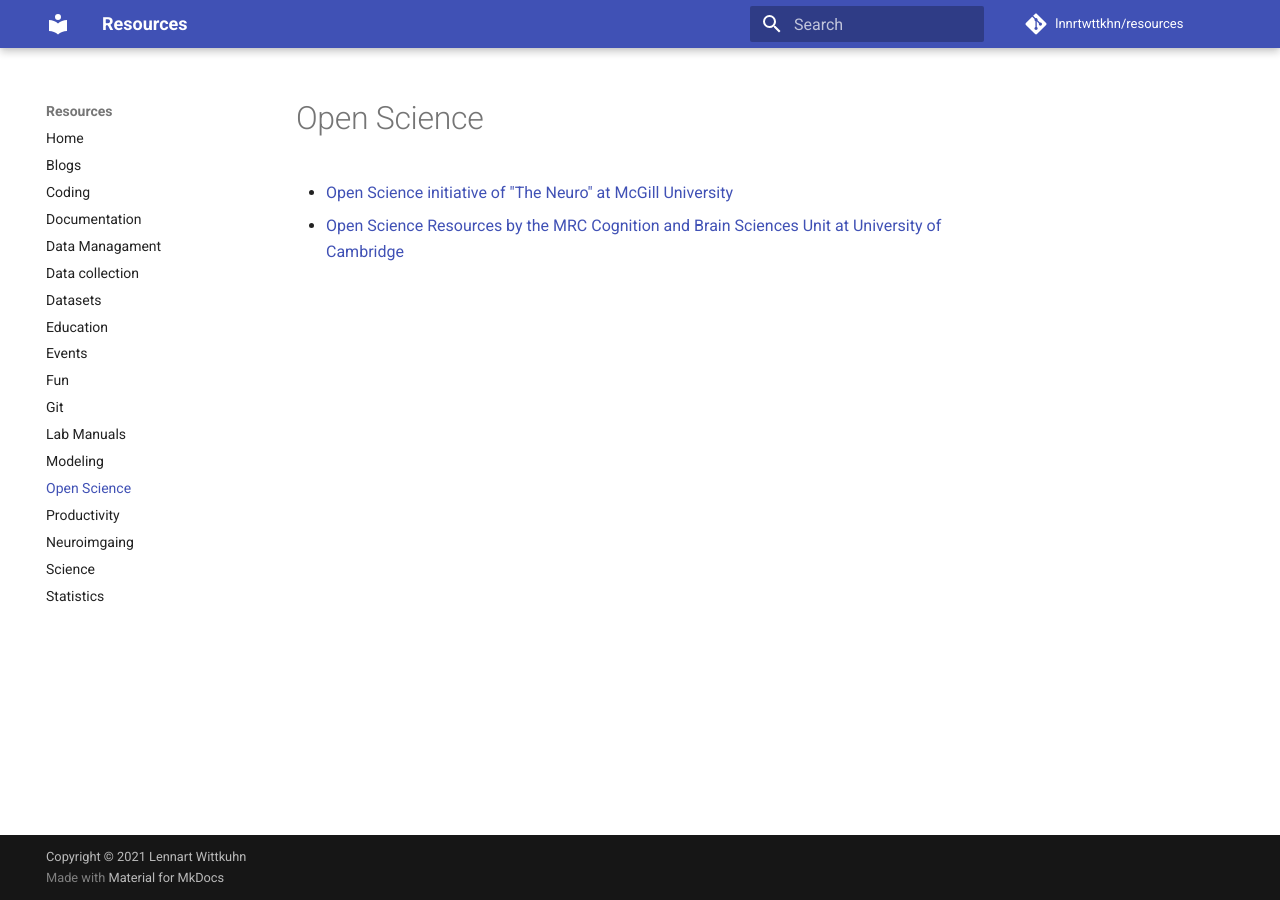
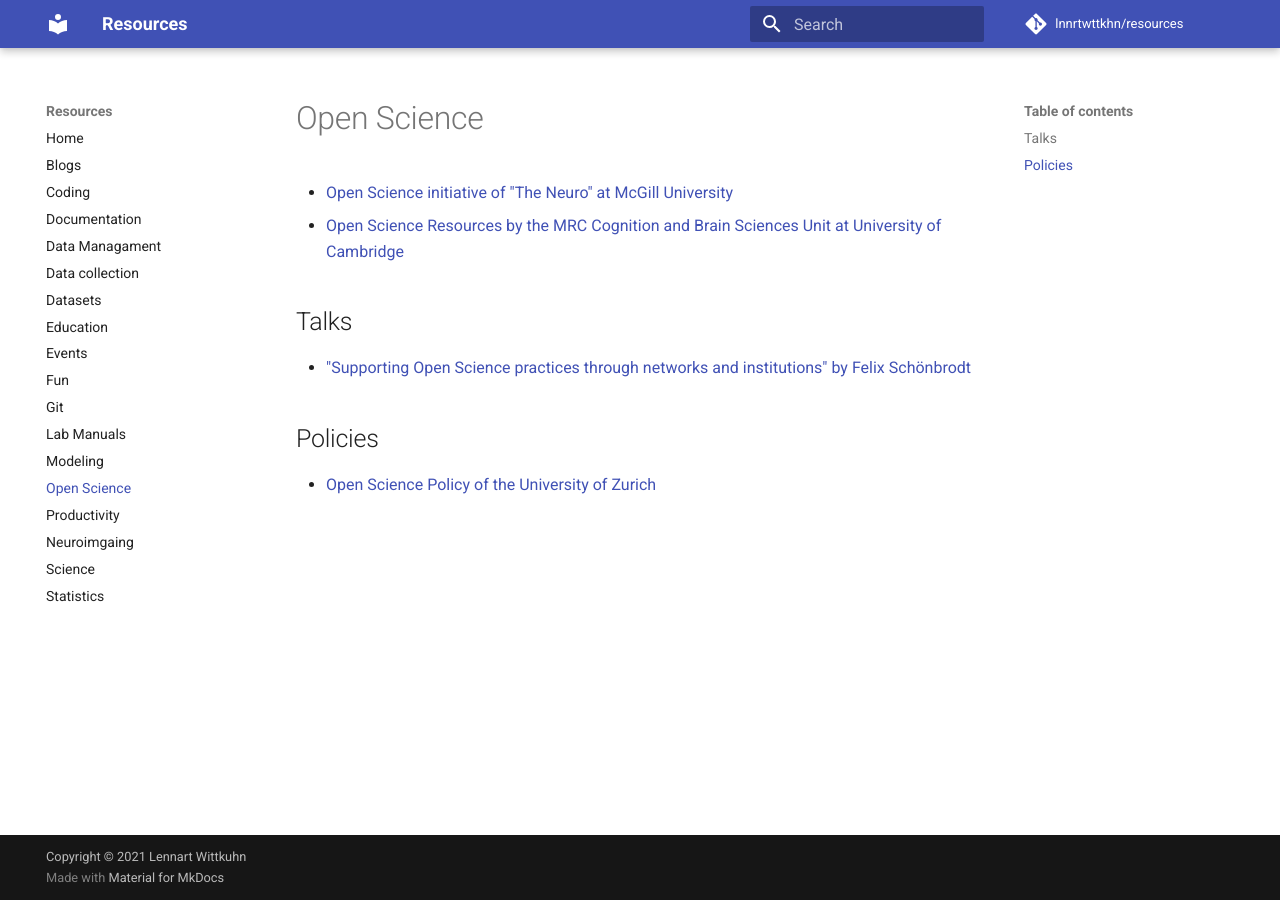
Before and after one commit to lnnrtwttkhn/resources, an MkDocs documentation site: the page built from docs/open-science.md, in a window 1280 px wide. Built offline with MkDocs 1.6.1 and Material for MkDocs 9.7.7, drawn with Linux system fonts in a browser that asks for light colours; comment, search, counter and statistics services are not loaded.

Commit message:
add several links

```diff
--- a/docs/open-science.md
+++ b/docs/open-science.md
@@ -2,3 +2,12 @@
 
 - [Open Science initiative of "The Neuro" at McGill University](https://www.mcgill.ca/neuro/open-science)
 - [Open Science Resources by the MRC Cognition and Brain Sciences Unit at University of Cambridge](http://www.mrc-cbu.cam.ac.uk/openscience/resources/)
+
+## Talks
+
+- ["Supporting Open Science practices
+through networks and institutions" by Felix Schönbrodt](https://pure.mpg.de/rest/items/item_3346087_2/component/file_3346088/content)
+
+## Policies
+
+- [Open Science Policy of the University of Zurich](https://www.openscience.uzh.ch/dam/jcr:648379a1-4dcd-4e61-b83d-24af3d759009/UZH_OpenSciencePolicy_d.pdf)
```
Also changed, not shown: docs/data-management.md (+9 -0 lines), docs/git.md (+1 -0 lines), docs/neuroimaging.md (+2 -0 lines).
